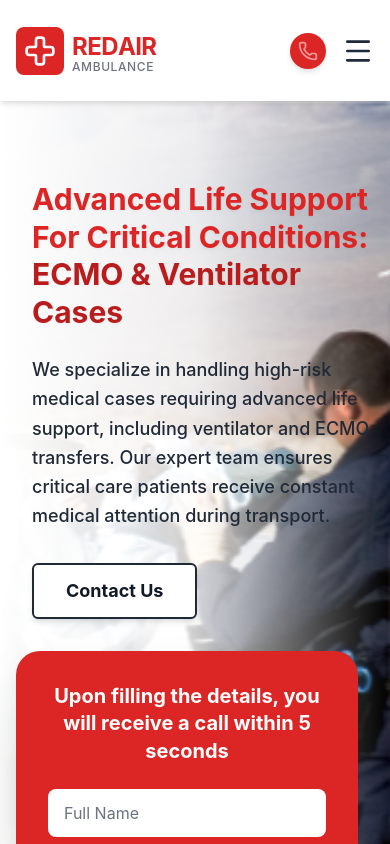
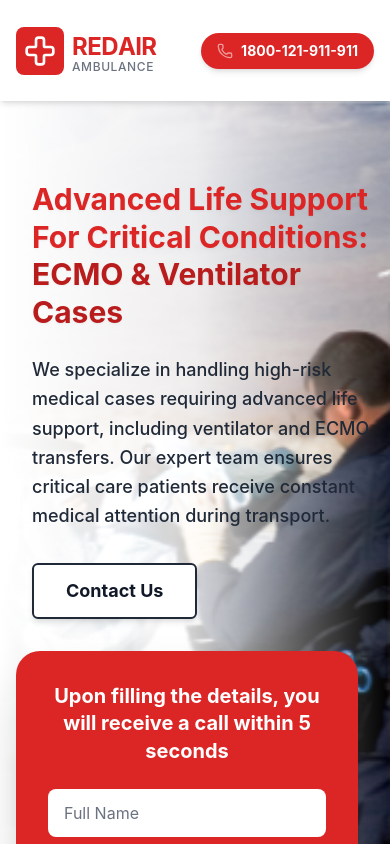
Before and after one commit to zenithshah07-creator/Red-air-Ambulance-copy, a React (Vite) app: page /contact in a window 390 px wide. Shown: the top 844 px of the page. Built offline with nearby package versions, Linux system fonts and the light colour scheme.

Commit message:
Inital change

```diff
--- a/src/components/layout/Header.jsx
+++ b/src/components/layout/Header.jsx
@@ -86,7 +86,7 @@ const Header = () => {
                     </Link>
 
                     {/*  Desktop Navigation */}
-                    <nav className="hidden lg:flex space-x-8">
+                    <nav className="hidden xl:flex space-x-8">
                         {navLinks.map((link) => (
                             <div key={link.name} className="relative group">
                                 {link.hasDropdown ? (
@@ -216,9 +216,9 @@ const Header = () => {
                     </nav>
 
                     {/* CTA Button */}
-                    <div className="hidden lg:flex items-center">
+                    <div className="hidden xl:flex items-center flex-shrink-0">
                         <a href="tel:1800121911911"
-                            className="flex flex-col items-end group">
+                            className="flex flex-col items-end group whitespace-nowrap">
                             <span className="text-xs text-gray-500 font-bold uppercase tracking-wider mb-1">24/7 Emergency</span>
                             <div className="flex items-center bg-primary group-hover:bg-primary-dark text-white px-5 py-1 rounded-full font-bold transition-all duration-200 shadow-md">
                                 <Phone className="h-4 w-4 mr-2 animate-pulse" />
@@ -227,20 +227,15 @@ const Header = () => {
                         </a>
                     </div>
 
-                    {/* Mobile Controls (CTA + Menu) */}
-                    <div className="lg:hidden flex items-center space-x-4">
+                    {/* Mobile Controls (CTA Only) */}
+                    <div className="xl:hidden flex items-center">
                         <a href="tel:1800121911911"
-                            className="flex items-center bg-primary text-white p-2 rounded-full shadow-md hover:bg-primary-dark transition-colors"
+                            className="flex items-center bg-primary text-white px-4 py-2 rounded-full shadow-md hover:bg-primary-dark transition-colors font-bold text-sm"
                             aria-label="Call Emergency"
                         >
-                            <Phone className="h-5 w-5 animate-pulse" />
+                            <Phone className="h-4 w-4 mr-2 animate-pulse" />
+                            1800-121-911-911
                         </a>
-                        <button
-                            onClick={toggleMenu}
-                            className="text-secondary hover:text-primary focus:outline-none"
-                        >
-                            {isMenuOpen ? <X className="h-8 w-8" /> : <Menu className="h-8 w-8" />}
-                        </button>
                     </div>
                 </div>
             </div>
```
